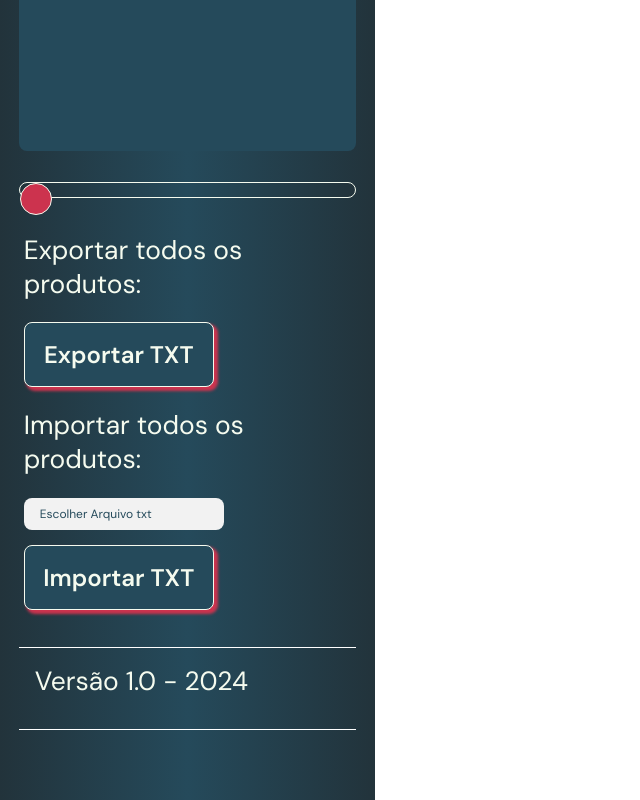
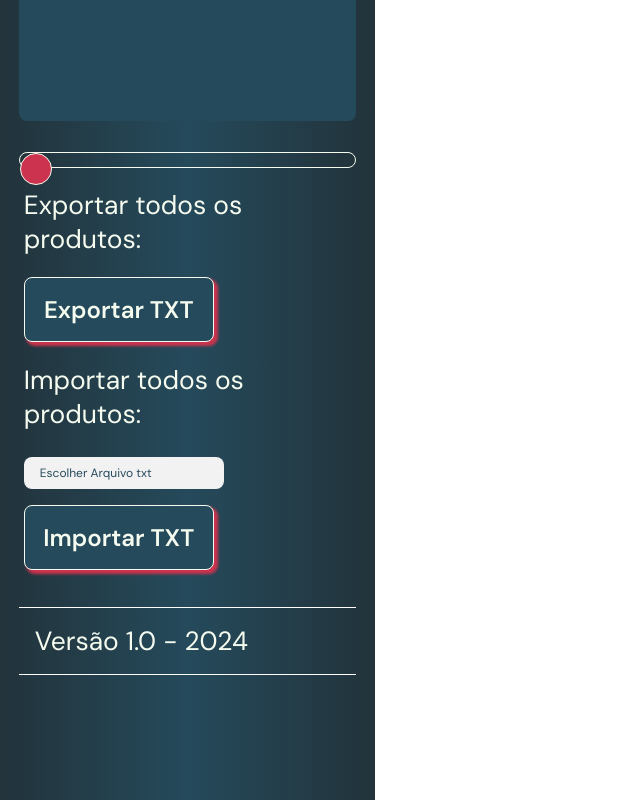
Before and after one commit to Grupo-2-Sustentare/sustentare-web, a React (Create React App) app: page /configuracoes in a window 1280 px wide. Shown: the part 400-1200 px from the top of the page, without its empty margins (0-640 px from the left). Built offline with nearby package versions, Linux system fonts and the light colour scheme; a web font is replaced by a local one.

Commit message:
Ajustes de css sideBar

```diff
--- a/src/components/BotaoImport/buttonImport.module.css
+++ b/src/components/BotaoImport/buttonImport.module.css
@@ -1,9 +1,4 @@
 /* buttonImport.module.css */
-div{
-    display: flex;
-    flex-direction: column;
-    gap: 15px;
-}
 
 
 .button {
@@ -18,7 +13,8 @@ div{
     max-width: 80%;
     min-width: 190px;
     font-weight: 600;
-    margin-bottom: 16px;
+    margin: 16px 0;
+
 }
 
 .button:active {
--- a/src/components/MenuItem/MenuItem.module.css
+++ b/src/components/MenuItem/MenuItem.module.css
@@ -7,10 +7,16 @@
     justify-content:flex-start;
     align-items: center;
     border: solid var(--white);
-    border-width: 1px 0 1px 0;
+    border-width: 1px 0 0 0;
     padding: 16px;
     cursor: pointer;
     gap: 16px;
+}
+.MenuItem:last-child{
+    border-bottom-width: 3px;
+}
+.MenuItem:first-child{
+    border-top-width: 3px;
 }
 .icon{
     width: 25px;
--- a/src/components/SideMenu/sideMenu.module.css
+++ b/src/components/SideMenu/sideMenu.module.css
@@ -34,7 +34,7 @@
     font-family: var(--fonte-artistica);
     font-size: 18px;
     font-weight: bold;
-    border-bottom: 2px solid var(--white); /* Uma linha de destaque inferior, por exemplo */
+    /* Uma linha de destaque inferior, por exemplo */
 }
 
 .sidebarMenu {
```
